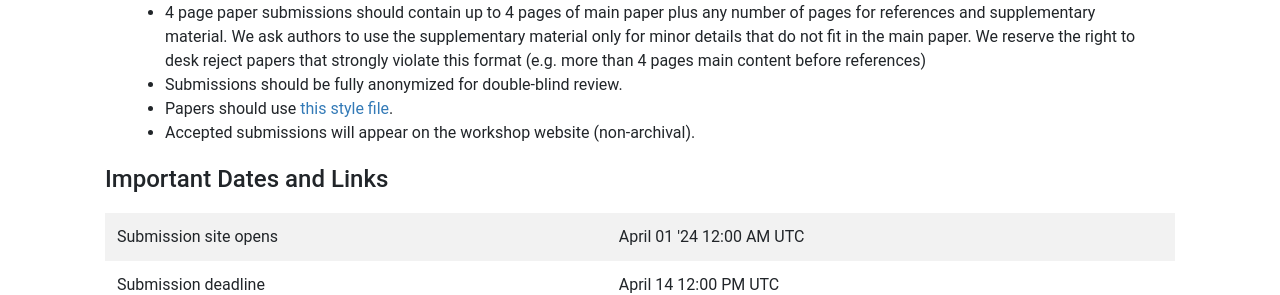
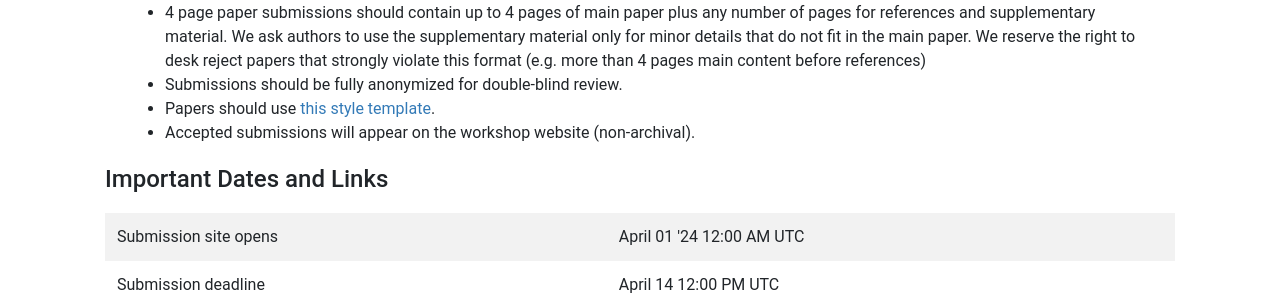
Before and after one commit to corrworkshop/corrworkshop.github.io, a Jekyll site: the page built from submit.html, in a window 1280 px wide. Shown: the part 900-1195 px from the top of the page. Built offline with Jekyll 4.4.1, drawn with Linux system fonts in a browser that asks for light colours; nearby versions of some CDN libraries.

Commit message:
Update submission format

```diff
--- a/submit.html
+++ b/submit.html
@@ -30,7 +30,7 @@
 
     <li>4 page paper submissions should contain up to 4 pages of main paper plus any number of pages for references and supplementary material. We ask authors to use the supplementary material only for minor details that do not fit in the main paper. We reserve the right to desk reject papers that strongly violate this format (e.g. more than 4 pages main content before references)</li>
     <li>Submissions should be fully anonymized for double-blind review.</li>
-    <li>Papers should use <a href="/iclr2022_osc.zip">this style file</a>.</li>
+    <li>Papers should use <a href="https://github.com/cvpr-org/author-kit">this style template</a>.</li>
     <li>Accepted submissions will appear on the workshop website (non-archival).</li>
   </ul>
   </p>
```
